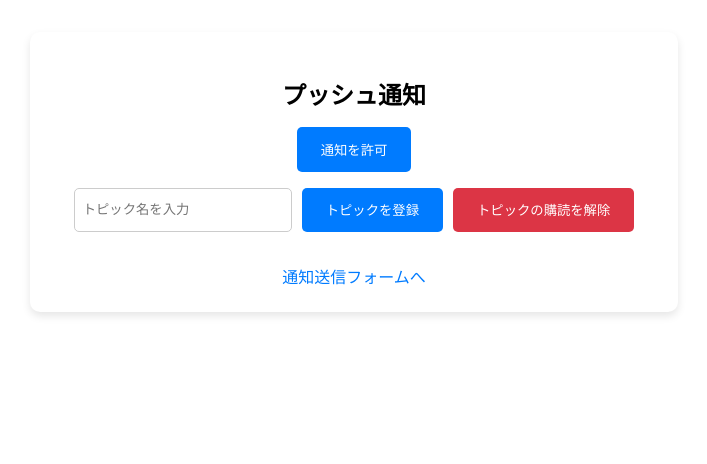
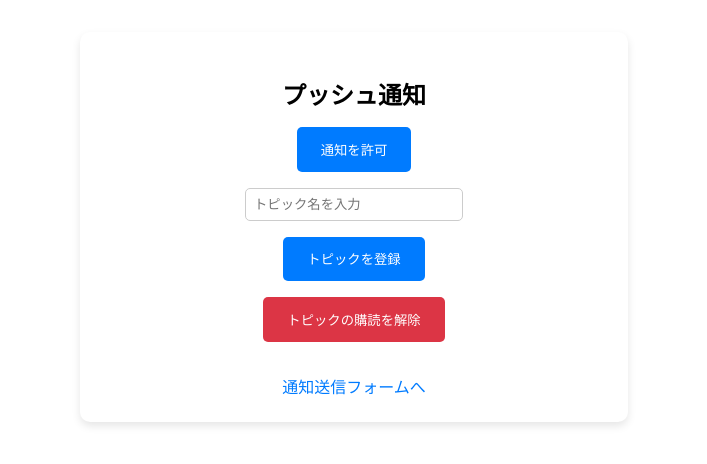
Before and after one commit to Rinto-Torishima/topic_send_sample, a Vue app in the folder frontend/: page / in a window 1280 px wide. Shown: the top 464 px of the page, without its empty margins (286-993 px from the left). Built offline with nearby package versions, Linux system fonts and the light colour scheme; no server answers.

Commit message:
デザインを修正

```diff
--- a/frontend/src/components/Notification.vue
+++ b/frontend/src/components/Notification.vue
@@ -10,7 +10,13 @@
 
     <div class="topic-input-group">
       <input v-model="topicName" placeholder="トピック名を入力" />
+    </div>
+
+    <div class="topic-input-group">
       <button @click="subscribeToTopic">トピックを登録</button>
+    </div>
+
+    <div class="topic-input-group">
       <button @click="unsubscribeFromTopic" class="unsubscribe">トピックの購読を解除</button>
     </div>
 
@@ -98,7 +104,7 @@ onMounted(async () => {
 
 <style scoped>
 .container {
-  max-width: 600px;
+  max-width: 500px;
   margin: 2rem auto;
   text-align: center;
   background: #ffffff;
@@ -119,9 +125,8 @@ h2 {
 }
 
 .topic-input-group {
-  display: flex;
-  justify-content: center;
-  gap: 10px;
+  display: block;
+  text-align: center;
   margin-bottom: 1rem;
 }
 
```
